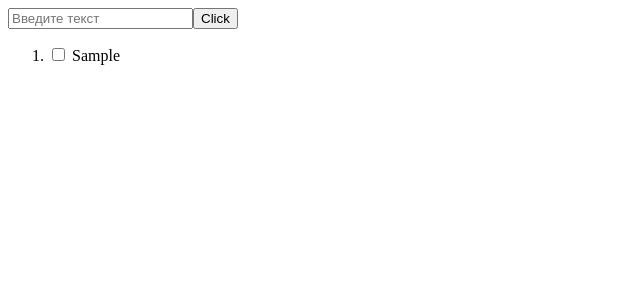
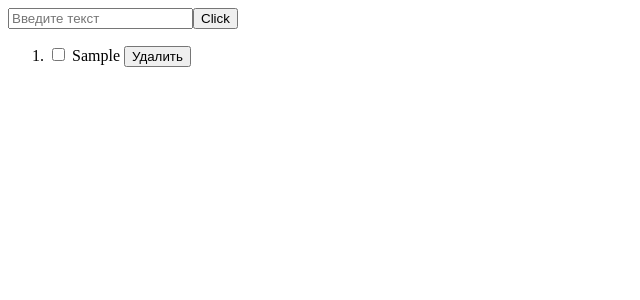
Before and after one commit to F-Teo/todo-list, a Vue app: page / in a window 1280 px wide. Both pictures are taken after typing "Sample" into the empty fields and a click on the input "Click". Shown: the top 300 px of the page, without its empty margins (0-640 px from the left). Built offline with nearby package versions, Linux system fonts and the light colour scheme.

Commit message:
feat: добавил возможность удаление элементов списка

```diff
--- a/src/components/TodoList.vue
+++ b/src/components/TodoList.vue
@@ -1,10 +1,20 @@
 <template>
     <ol>
-        <li v-for="item in listValue" v-bind:key="item.id" v-bind:class="{'done': item.checked}">
+        <li
+            v-for="(item, index) of listValue"
+            v-bind:key="item.id"
+            v-bind:class="{'done': item.checked}">
+
             <label>
-                <input type="checkbox" name="checkbox" v-model="item.checked">
+                <input
+                    type="checkbox"
+                    name="checkbox"
+                    v-model="item.checked">
+
                 {{ item.title }}
             </label>
+
+            <button v-on:click="remove(index)">Удалить</button>
         </li>
     </ol>
 </template>
@@ -16,6 +26,11 @@ export default {
             type: Array,
             required: true
         }
+    },
+    methods: {
+        remove(index) {
+            this.listValue.splice(index, 1)
+        }
     }
 }
 </script>
```
